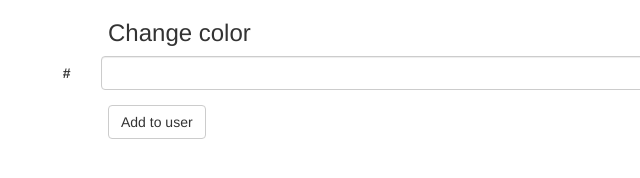
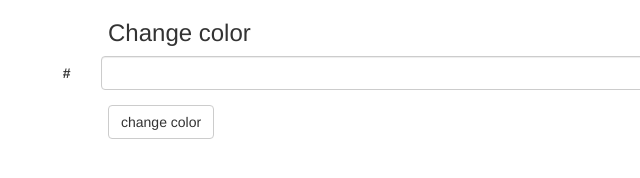
Before and after one commit to eggied97/leds, a website: page public/views/index.html in a window 1280 px wide. Shown: the full height of the page, 227-867 px from the left. Drawn offline with nearby package versions, Linux system fonts and the light colour scheme; no server answers.

```diff
--- a/public/views/index.html
+++ b/public/views/index.html
@@ -40,7 +40,7 @@
         </div>
     </div>
     <div class="col-sm-offset-3 col-sm-9">
-        <input type="button" class="btn btn-default" id="add_card_btn_add_card" value="Add to user" onclick="changecolor()"/>
+        <input type="button" class="btn btn-default" id="add_card_btn_add_card" value="change color" onclick="changecolor()"/>
     </div>
 </div>
 
```
